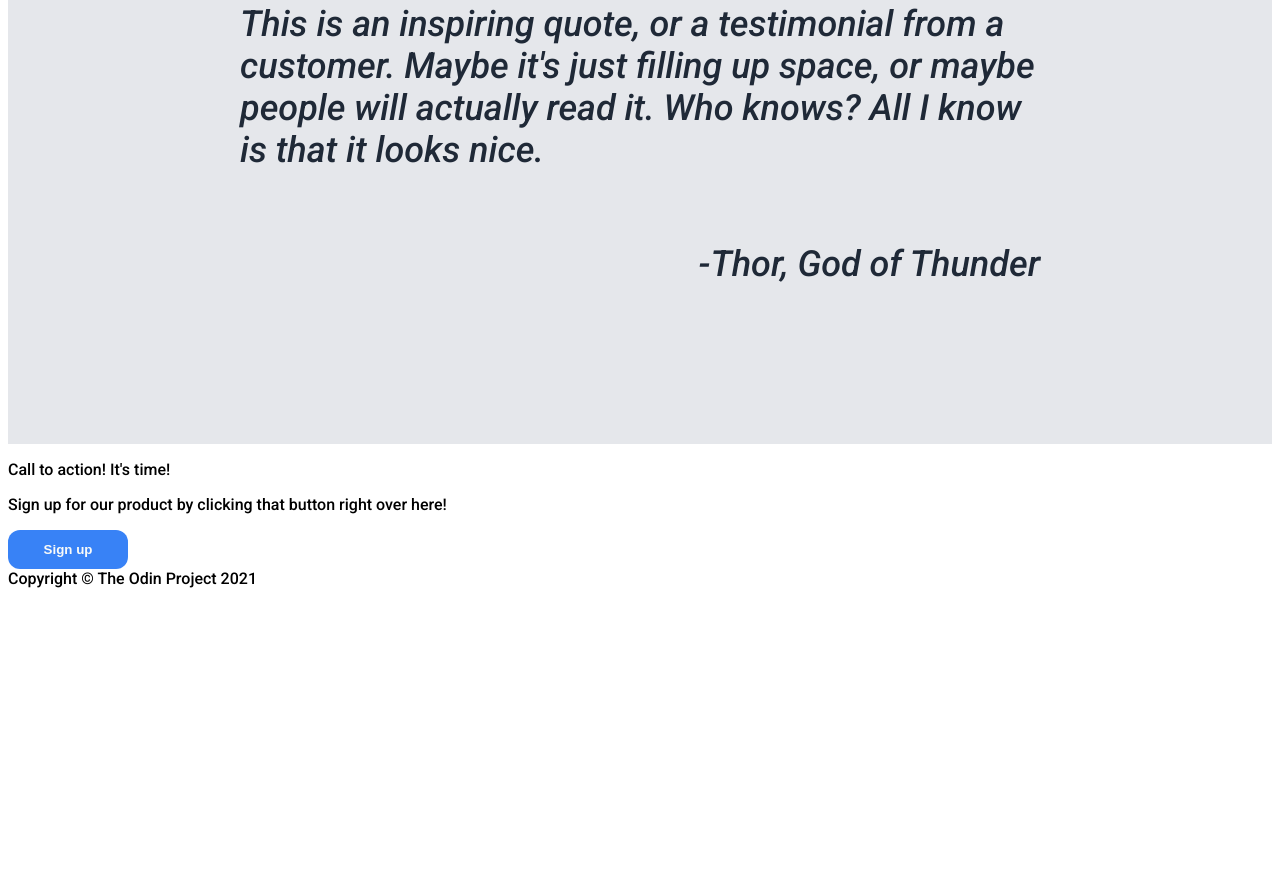
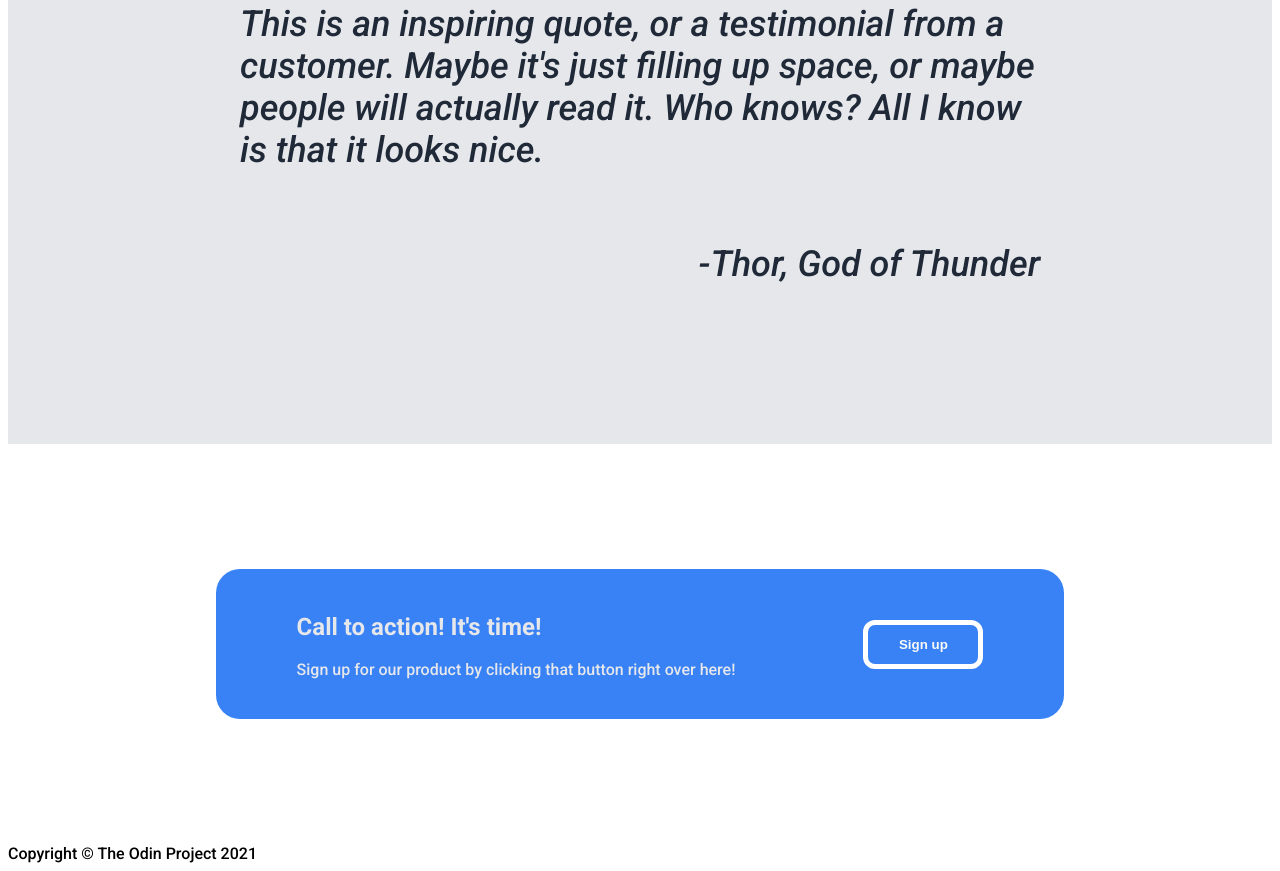
Before and after one commit to rdat5/landing-page, a plain HTML site: page index.html in a window 1280 px wide. Shown: the part 1140-2011 px from the top of the page. Before the commit the page ends 1736 px from the top, so only its background shows below. Drawn offline with Linux system fonts and the light colour scheme.

Commit message:
Arrange and style call to action section

```diff
--- a/index.html
+++ b/index.html
@@ -66,13 +66,15 @@
         <p class="author">-Thor, God of Thunder</p>
     </div>
 
-    <div class="call-to-action-section">
-        <div class="cta-text">
-            <p>Call to action! It's time!</p>
-            <p>Sign up for our product by clicking that button right over here!</p>
-        </div>
-        <div class="cta-button">
-            <button type="button">Sign up</button>
+    <div class="cta-section">
+        <div class="cta-box">
+            <div class="cta-text">
+                <h2>Call to action! It's time!</h2>
+                <p>Sign up for our product by clicking that button right over here!</p>
+            </div>
+            <div class="cta-button">
+                <button type="button">Sign up</button>
+            </div>
         </div>
     </div>
 
--- a/style.css
+++ b/style.css
@@ -131,3 +131,32 @@ button {
 .quote-section .author {
     text-align: right;
 }
+
+.cta-section {
+    display: flex;
+    justify-content: center;
+    align-items: center;
+    color: #E5E7EB;
+    height: 400px;
+}
+
+.cta-section .cta-box{
+    background-color: #3882F6;
+    padding: 24px;
+    display: flex;
+    justify-content: center;
+    align-items: center;
+    gap: 128px;
+    width: 800px;
+    border-radius: 24px;
+}
+
+.cta-section button {
+    background-color: #3882F6;
+    color: #F9FAF8;
+    padding: 12px;
+    border-radius: 12px;
+    border: 5px solid white;
+    font-weight: bold;
+    width: 120px;
+}
```
